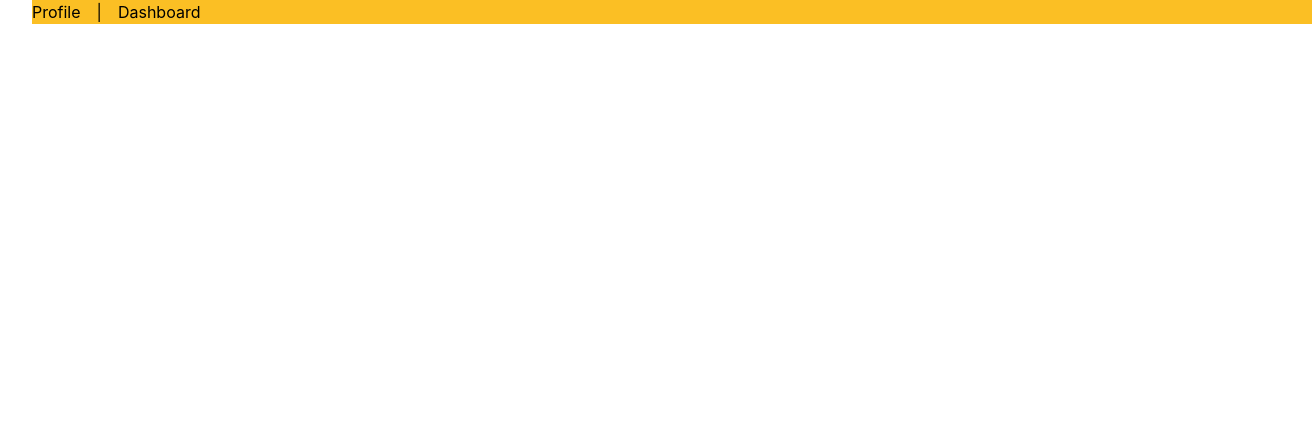
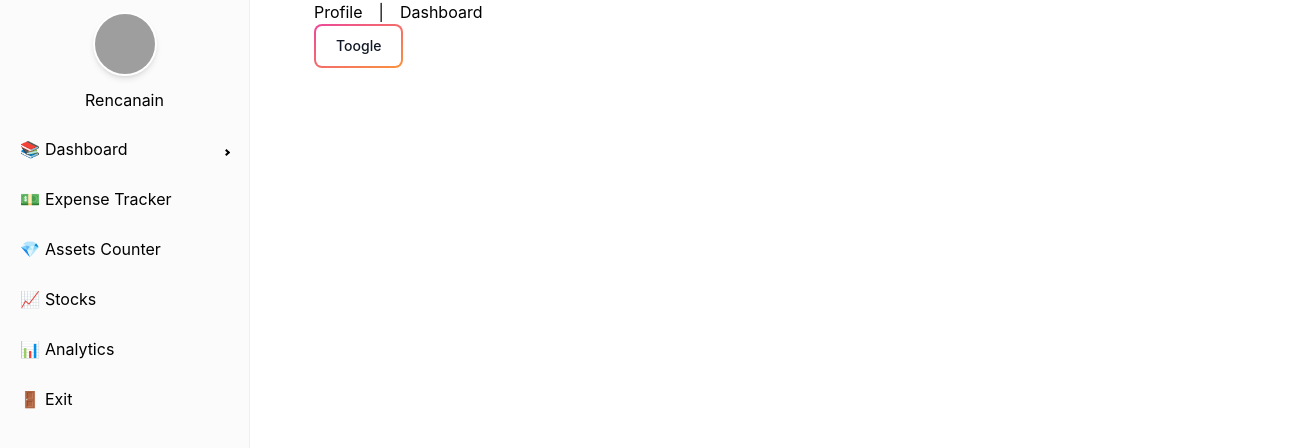
Before and after one commit to mzbudi/rencanain-web-app, a React (Create React App) app: page / in a window 1280 px wide. Shown: the top 448 px of the page, 1312 px wide, since content can reach past the window. Built offline with nearby package versions, Linux system fonts and the light colour scheme; grey boxes are pictures that could not be loaded.

Commit message:
add: sidebar mock up

```diff
--- a/package.json
+++ b/package.json
@@ -15,6 +15,7 @@
     "match-sorter": "^6.3.1",
     "react": "^18.2.0",
     "react-dom": "^18.2.0",
+    "react-pro-sidebar": "^1.0.0-alpha.9",
     "react-redux": "^8.0.5",
     "react-router-dom": "^6.6.1",
     "react-scripts": "5.0.1",
--- a/src/AppRouter.tsx
+++ b/src/AppRouter.tsx
@@ -3,11 +3,14 @@ import { BrowserRouter, Route, Routes } from "react-router-dom";
 import Dashboard from "./pages/Dashboard";
 import Profile from "./pages/Profile";
 
-const AppRouter = () => {
+// layout
+import MainLayout from "./layout/MainLayout";
+
+const AppRouter: React.FC = () => {
   return (
     <BrowserRouter>
       <Routes>
-        <Route path="/">
+        <Route path="/" element={<MainLayout />}>
           <Route index element={<Dashboard />} />
           <Route path="/profile" element={<Profile />} />
         </Route>
--- a/src/index.tsx
+++ b/src/index.tsx
@@ -2,6 +2,7 @@ import React from "react";
 import { createRoot } from "react-dom/client";
 import { Provider } from "react-redux";
 import { store } from "./app/store";
+import { ProSidebarProvider } from "react-pro-sidebar";
 import App from "./App";
 import reportWebVitals from "./reportWebVitals";
 import "./index.css";
@@ -12,7 +13,9 @@ const root = createRoot(container);
 root.render(
   <React.StrictMode>
     <Provider store={store}>
-      <App />
+      <ProSidebarProvider>
+        <App />
+      </ProSidebarProvider>
     </Provider>
   </React.StrictMode>
 );
--- /dev/null
+++ b/src/layout/MainLayout.tsx
@@ -0,0 +1,16 @@
+import React from "react";
+import { Outlet } from "react-router-dom";
+import SidebarLayout from "./SidebarLayout";
+
+const MainLayout: React.FC = () => {
+  return (
+    <div className="flex h-screen min-h-screen">
+      <SidebarLayout />
+      <main className="px-8">
+        <Outlet />
+      </main>
+    </div>
+  );
+};
+
+export default MainLayout;
--- /dev/null
+++ b/src/layout/SidebarLayout.tsx
@@ -0,0 +1,64 @@
+import React from "react";
+import {
+  Sidebar,
+  Menu,
+  MenuItem,
+  SubMenu,
+  useProSidebar,
+} from "react-pro-sidebar";
+import { Link } from "react-router-dom";
+
+const listOfItems: Array<string[]> = [
+  ["💵", "Expense Tracker"],
+  ["💎", "Assets Counter"],
+  ["📈", "Stocks"],
+  ["📊", "Analytics"],
+  ["🚪", "Exit"],
+];
+
+const SidebarLayout: React.FC = () => {
+  const { collapsed } = useProSidebar();
+
+  const sidebarMenuItem = (list: Array<string[]>) => {
+    return list.map((item: string[], idx: number) => {
+      if (collapsed) {
+        return <MenuItem key={idx}> {item[0]} </MenuItem>;
+      } else {
+        return (
+          <MenuItem prefix={item[0]} key={idx}>
+            {item[1]}
+          </MenuItem>
+        );
+      }
+    });
+  };
+
+  return (
+    <Sidebar breakPoint="md" transitionDuration={1000}>
+      <div className="py-3 px-3 text-center">
+        <img
+          className="w-16 h-16 rounded-full mx-auto mb-3 border-2 border-white shadow-md object-cover object-center bg-gray-100 overflow-hidden outline-none focus:outline-none ease-linear transition-all duration-150 cursor-pointer hover:shadow-lg hover:border-gray-300 hover:bg-gray-200 hover:text-gray-800 hover:opacity-75"
+          src="https://picsum.photos/200/300"
+          alt="Rounded avatar"
+        ></img>
+        <span className="text-black">Rencanain</span>
+      </div>
+      <Menu>
+        <SubMenu
+          prefix={collapsed ? "" : "📚"}
+          label={collapsed ? "📚" : "Dashboard"}
+        >
+          <MenuItem prefix="📚" routerLink={<Link to="/" />}>
+            Dashboard
+          </MenuItem>
+          <MenuItem prefix="⛹️‍♂️&nbsp;" routerLink={<Link to={"/profile"} />}>
+            Profile
+          </MenuItem>
+        </SubMenu>
+        {sidebarMenuItem(listOfItems)}
+      </Menu>
+    </Sidebar>
+  );
+};
+
+export default SidebarLayout;
--- a/src/pages/Dashboard.tsx
+++ b/src/pages/Dashboard.tsx
@@ -1,12 +1,28 @@
 import React from "react";
 import { Link } from "react-router-dom";
+import { useProSidebar } from "react-pro-sidebar";
 
-const Dashboard = () => {
+const Dashboard: React.FC = () => {
+  const { collapseSidebar } = useProSidebar();
   return (
-    <div className="container mx-8 bg-amber-400">
-      <Link to="profile">Profile</Link>
-      <span className="mx-4">|</span>
-      <Link to="dashboard">Dashboard</Link>
+    <div className="container mx-8 h-screen min-h-screen">
+      <div>
+        <Link to="profile">Profile</Link>
+        <span className="mx-4">|</span>
+        <Link to="dashboard">Dashboard</Link>
+      </div>
+      <div>
+        <button
+          onClick={() => {
+            collapseSidebar();
+          }}
+          className="relative inline-flex items-center justify-center p-0.5 mb-2 mr-2 overflow-hidden text-sm font-medium text-gray-900 rounded-lg group bg-gradient-to-br from-pink-500 to-orange-400 group-hover:from-pink-500 group-hover:to-orange-400 hover:text-white dark:text-white"
+        >
+          <span className="relative px-5 py-2.5 transition-all ease-in duration-75 bg-white dark:bg-gray-900 rounded-md group-hover:bg-opacity-0">
+            Toogle
+          </span>
+        </button>
+      </div>
     </div>
   );
 };
--- a/src/pages/Profile.tsx
+++ b/src/pages/Profile.tsx
@@ -1,9 +1,9 @@
 import React from "react";
 
-const Profile = () => {
+const Profile : React.FC = () => {
   return (
-    <div>
-      <span>this is Profile</span>
+    <div className="bg-gray-400 container ">
+      <span>this is profile</span>
     </div>
   );
 };
```
Also changed, not shown: 1 other file (tests, documents, lock files or other folders).
